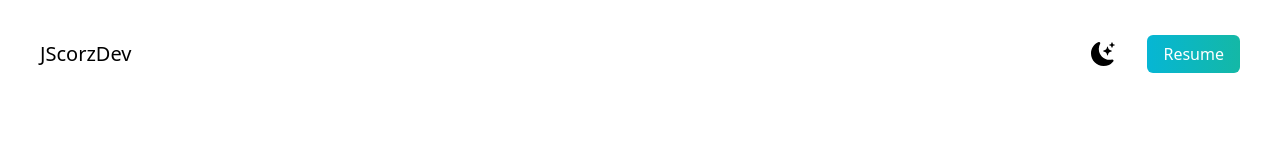
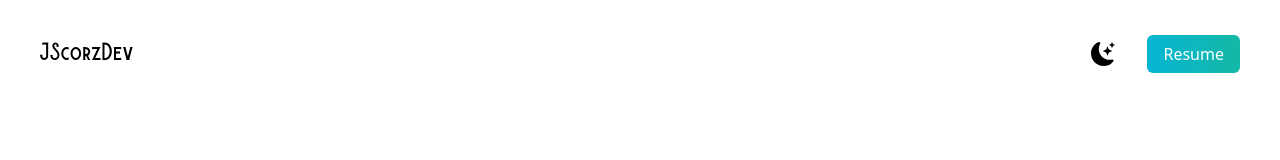
Before and after one commit to Jscorz/Portfolio-React-Tailwind, a Next.js app: page / in a window 1280 px wide. Shown: the top 160 px of the page. Built offline with nearby package versions, Linux system fonts and the light colour scheme.

Commit message:
added burtons font into tailwind config and used font in h1 in navbar

```diff
--- a/components/Navbar.js
+++ b/components/Navbar.js
@@ -3,7 +3,7 @@ import { BsFillMoonStarsFill } from "react-icons/bs";
 const Navbar = () => {
 	return (
 		<nav className='py-10 mb-12 flex justify-between'>
-			<h1 className='text-xl'>JScorzDev</h1>
+			<h1 className='text-xl font-burtons'>JScorzDev</h1>
 			<ul className='flex items-center'>
 				<li>
 					<BsFillMoonStarsFill className='cursor-pointer text-2xl' />
--- a/tailwind.config.js
+++ b/tailwind.config.js
@@ -8,7 +8,11 @@ module.exports = {
 		"./src/**/*.{js,ts,jsx,tsx}",
 	],
 	theme: {
-		extend: {},
+		extend: {
+			fontFamily: {
+				burtons: "burtons",
+			},
+		},
 	},
 	plugins: [],
 };
```
